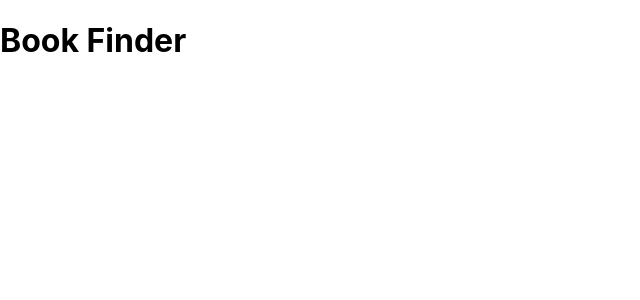
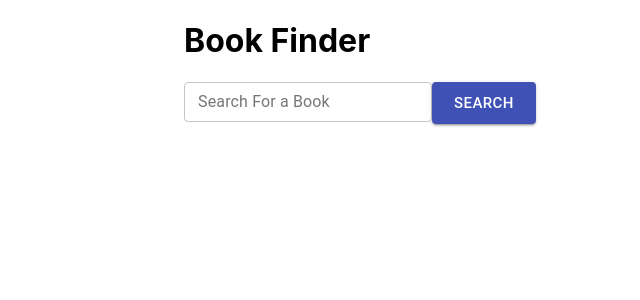
Before and after one commit to NadaYousry/React-Book-Finder-App, a React (Create React App) app: page / in a window 1280 px wide. Shown: the top 300 px of the page, without its empty margins (0-640 px from the left). Built offline with nearby package versions, Linux system fonts and the light colour scheme.

Commit message:
styling input field and input form component using material ui plus adding container to app component

```diff
--- a/src/components/searchButton.jsx
+++ b/src/components/searchButton.jsx
@@ -1,7 +1,11 @@
 import React, { Component } from "react";
-
+import { Button } from "@material-ui/core";
 export class SearchButton extends Component {
   render() {
-    return;
+    return (
+      <Button variant="contained" color="primary" size="large">
+        Search
+      </Button>
+    );
   }
 }
--- a/src/components/searchFrom.jsx
+++ b/src/components/searchFrom.jsx
@@ -1,7 +1,13 @@
 import React, { Component } from "react";
-
+import { SearchButton } from "./searchButton";
+import { SearchInput } from "./searchInput";
 export class SearchForm extends Component {
   render() {
-    return;
+    return (
+      <div>
+        <SearchInput />
+        <SearchButton />
+      </div>
+    );
   }
 }
--- a/src/components/searchInput.jsx
+++ b/src/components/searchInput.jsx
@@ -1,8 +1,18 @@
 import React, { Component } from "react";
 import { Formik } from "formik";
 import * as Yup from "yup";
+import { TextField } from "@material-ui/core";
 export class SearchInput extends Component {
   render() {
-    return <Formik></Formik>;
+    return (
+      <Formik>
+        <TextField
+          id="outlined-secondary"
+          label="Search For a Book"
+          variant="outlined"
+          size="small"
+        />
+      </Formik>
+    );
   }
 }
--- a/src/pages/App.jsx
+++ b/src/pages/App.jsx
@@ -1,12 +1,17 @@
 import React from "react";
 import "./App.css";
-import { SearchInput } from "./../components/searchInput";
+import { SearchForm } from "./../components/searchFrom";
+import { Container } from "@material-ui/core";
 function App() {
   return (
-    <div className="container">
-      <h1>Book Finder</h1>
-      <SearchInput />
-    </div>
+    <React.Fragment>
+      <Container maxWidth="md">
+        <h1>Book Finder</h1>
+        <div>
+          <SearchForm />
+        </div>
+      </Container>
+    </React.Fragment>
   );
 }
 
```
